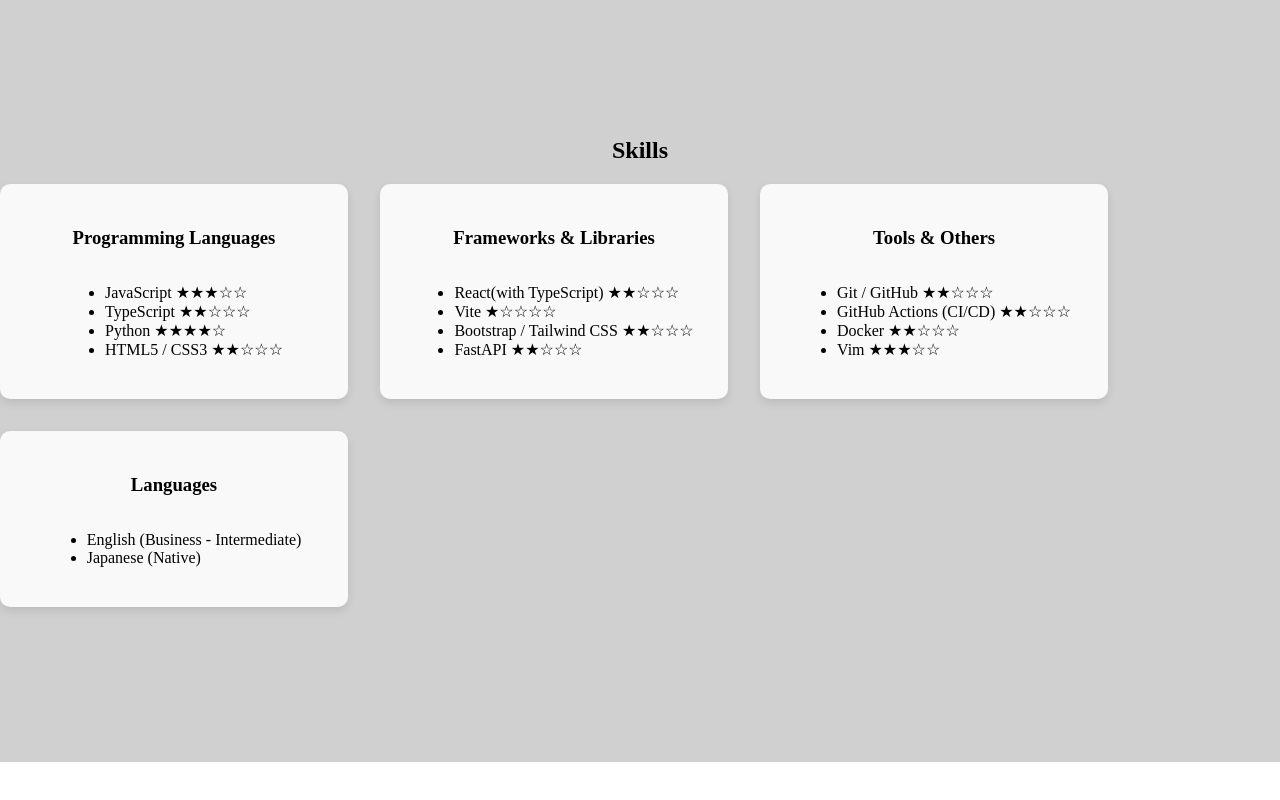
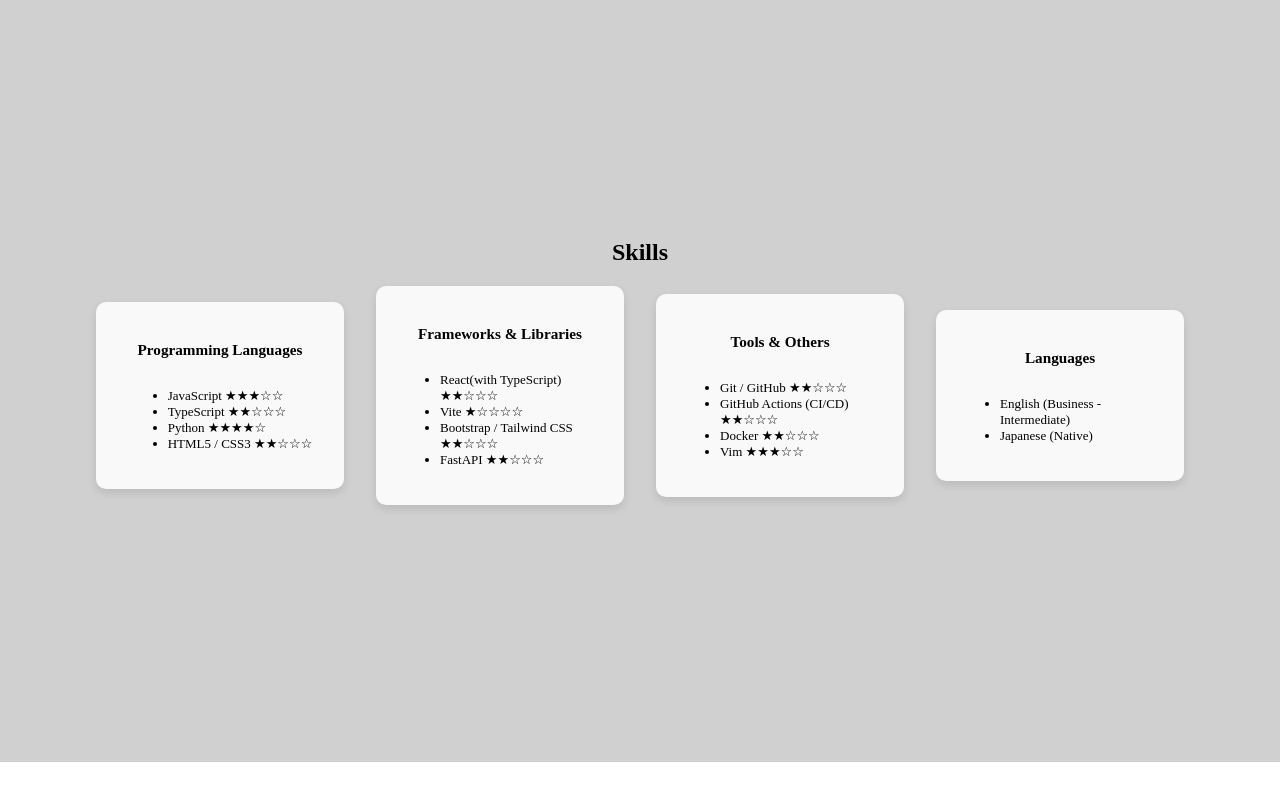
Before and after one commit to HARATetsuto/portfolio, a React (Vite) app: page / in a window 1280 px wide. Shown: the part 958-1758 px from the top of the page. Built offline with nearby package versions, Linux system fonts and the light colour scheme.

Commit message:
feat: Add resposive design to skills cards
- Set width to 200px when the screen width is less than 1280px
- Set font size small when the screen width is less than 1280px

```diff
--- a/src/styles/global.css
+++ b/src/styles/global.css
@@ -142,6 +142,13 @@ header nav ul {
   align-items: center;
 }
 
+@media (max-width: 1280px) {
+  .skill-card {
+    width: 200px;
+    font-size: small;
+  }
+}
+
 /* --- career part */
 #career {
   display: flex;
```
